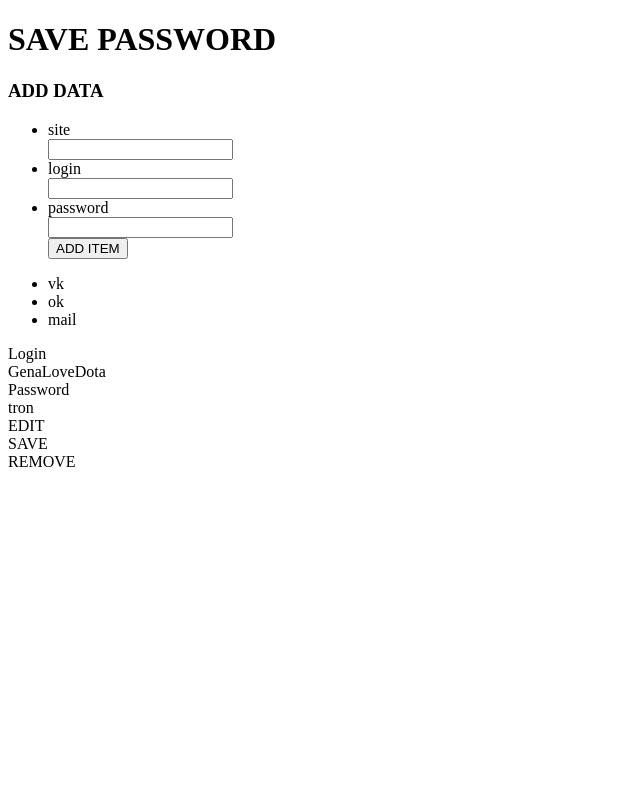
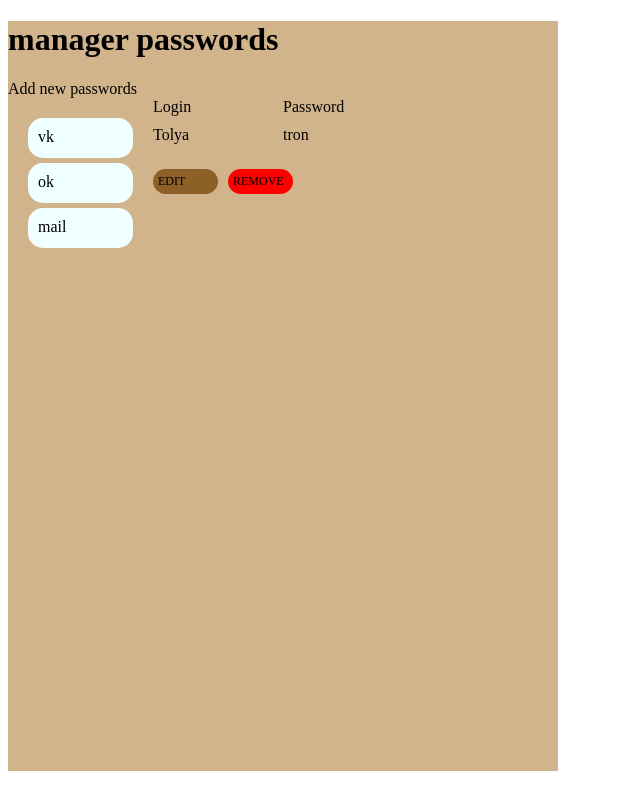
Before and after one commit to Kritonmag/ManagerPassword, a React (Create React App) app: page / in a window 1280 px wide. Both pictures are taken after a click on the item "vk". Shown: the whole page, without its empty margins (0-640 px from the left). Built offline with nearby package versions, Linux system fonts and the light colour scheme.

Commit message:
all func is work

```diff
--- /dev/null
+++ b/src/component/AddData/index.css
@@ -0,0 +1,3 @@
+.add-list {
+  list-style: none;
+}
--- a/src/component/AddData/index.tsx
+++ b/src/component/AddData/index.tsx
@@ -2,6 +2,7 @@ import React, { useState } from 'react'
 import { useDispatch } from 'react-redux'
 import { IAddItem } from '../../@type/assets'
 import { addItem } from '../../redux/slices/managerSlice'
+import './index.css'
 
 const AddData: React.FC = () => {
   const [siteValue, setSiteValue] = useState<string>('')
@@ -65,8 +66,7 @@ const AddData: React.FC = () => {
 
   return (
     <>
-      <h3>ADD DATA</h3>
-      <ul>
+      <ul className='add-list'>
         <li>
           <div>site</div>
           <div><input value={siteValue} onChange={onChangeSite} /></div>
--- /dev/null
+++ b/src/component/App.css
@@ -0,0 +1,9 @@
+.wrapper {
+  width: 550px;
+  height: 750px;
+  background-color: tan;
+}
+
+.area-app {
+  display: flex;
+}
--- a/src/component/App.tsx
+++ b/src/component/App.tsx
@@ -4,20 +4,27 @@ import { useSelector } from 'react-redux';
 import AddData from './AddData';
 import ItemData from './ItemData';
 import ListData from './ListData';
+import './App.css'
 
 const App: React.FC = () => {
   const [selecetItem, setSelecetItem] = useState(null)
+  const [addVisibility, setAddVisibility] = useState<boolean>(false)
 
   return (
     <div className='wrapper'>
-      <h1>SAVE PASSWORD</h1>
-      <AddData />
-      <div>
-        <ListData setSelecetItem={setSelecetItem} />
-        {
-          selecetItem !== null ? <ItemData selecetItem={selecetItem} /> : <></>
-        }
-      </div>
+      <h1>manager passwords</h1>
+      <div onClick={() => setAddVisibility(!addVisibility)}>{
+        addVisibility === false ? 'Add new passwords' : 'return back'
+      }</div>
+      {
+        addVisibility === true ? <AddData /> : <div className='area-app'>
+          <ListData setSelecetItem={setSelecetItem} />
+          {
+            selecetItem !== null ? <ItemData selecetItem={selecetItem} /> : <></>
+          }
+        </div>
+      }
+
     </div>
   )
 }
--- /dev/null
+++ b/src/component/ItemData/index.css
@@ -0,0 +1,53 @@
+.area-inform {
+  display: flex;
+  margin-bottom: 25px;
+}
+
+.area-login {
+  width: 120px;
+  margin-right: 10px;
+}
+
+.area-password {
+  width: 150px;
+}
+
+.title {
+  margin-bottom: 10px;
+}
+
+.area-btn {
+  display: flex;
+  list-style: none;
+  padding: 0;
+  margin: 0;
+}
+
+.btn-item:not(:last-child) {
+  margin-right: 10px;
+}
+
+.btn-item {
+  padding: 5px;
+  border-radius: 15px;
+  font-size: 12px;
+  height: 15px;
+  width: 55px;
+  cursor: pointer;
+}
+
+.btn-edit {
+  background-color: rgb(141, 96, 40);
+}
+
+.btn-back {
+  background-color: rgb(141, 96, 40);
+}
+
+.btn-save {
+  background-color: green;
+}
+
+.btn-remove {
+  background-color: red;
+}
--- a/src/component/ItemData/index.tsx
+++ b/src/component/ItemData/index.tsx
@@ -2,6 +2,7 @@ import React, { useState } from 'react'
 import { useDispatch } from 'react-redux'
 import { IAddItem } from '../../@type/assets'
 import { editItem, removeItem } from '../../redux/slices/managerSlice'
+import './index.css'
 
 type IItemProps = {
   selecetItem: IAddItem;
@@ -13,7 +14,7 @@ const ItemData: React.FC<IItemProps> = ({ selecetItem }) => {
   const [passwordValue, setPasswordValue] = useState<string>(selecetItem.password)
   const [item, setItem] = useState<IAddItem>({
     site: selecetItem.site,
-    login: loginValue,
+    login: selecetItem.login,
     password: passwordValue,
     id: selecetItem.id
   })
@@ -30,55 +31,47 @@ const ItemData: React.FC<IItemProps> = ({ selecetItem }) => {
   }
 
   const onChangePassword = (event: React.ChangeEvent<HTMLInputElement>) => {
-    setPasswordValue(event.target.value)
+    const newPassword = event.target.value
+    setPasswordValue(newPassword)
     setItem({
       site: item.site,
       login: item.login,
-      password: passwordValue,
+      password: newPassword,
       id: item.site
     })
   }
 
-  const onSaveItem = () => {
-    if (loginValue.trim().length !== 0 && passwordValue.trim().length !== 0) {
-      dispach(editItem(item))
-      setLoginValue('')
-      setPasswordValue('')
-      setItem({
-        site: '',
-        login: '',
-        password: '',
-        id: '0'
-      })
-    } else {
-      alert('ERROR')
-    }
-
-  }
-
-  console.log(item)
-
   return (
     <div>
-      <div className='area-login'>
-        <div>Login</div>
+      <div className='area-inform'>
+        <div className='area-login'>
+          <div className='title'>Login</div>
+          <div>{selecetItem.login}</div>
+        </div>
+        <div className='area-password'>
+          <div className='title'>Password</div>
+          {
+            editVisibility === false ? <div>{selecetItem.password}</div> : <input value={passwordValue} onChange={onChangePassword} />
+          }
+        </div>
+      </div>
+      <ul className='area-btn'>
         {
-          editVisibility === false ? <div>{selecetItem.login}</div> : <input value={loginValue} onChange={onChangeLogin} />
+          editVisibility === false ?
+            <li className='btn-item btn-edit' onClick={() => { setEditVisibility(!editVisibility) }}>EDIT</li> :
+            <li className='btn-item btn-save' onClick={() => dispach(editItem(item))}>SAVE</li>
         }
-      </div>
-      <div className='area-password'>
-        <div>Password</div>
         {
-          editVisibility === false ? <div>{selecetItem.password}</div> : <input value={passwordValue} onChange={onChangePassword} />
+          editVisibility === false ?
+            <li className='btn-item btn-remove' onClick={() => dispach(removeItem(selecetItem))}>REMOVE</li> :
+            <li className='btn-item btn-back' onClick={() => { setEditVisibility(false) }}>BACK</li>
         }
-      </div>
-      <div className='area-btn'>
-        <div onClick={() => { setEditVisibility(!editVisibility) }}>EDIT</div>
-        <div onClick={() => onSaveItem()}>SAVE</div>
-        <div onClick={() => dispach(removeItem(selecetItem))}>REMOVE</div>
-      </div>
+
+
+
+      </ul>
     </div>
+
   )
 }
-
 export default ItemData
--- /dev/null
+++ b/src/component/ListData/index.css
@@ -0,0 +1,23 @@
+.site-list {
+  list-style: none;
+  margin: 15px;
+  padding: 0;
+}
+
+.site-item {
+  margin: 5px;
+  padding: 10px;
+  background-color: azure;
+  width: 85px;
+  height: 20px;
+  border-radius: 15px;
+}
+
+.site-item-select {
+  background-color: blue;
+  margin: 5px;
+  padding: 10px;
+  width: 85px;
+  height: 20px;
+  border-radius: 15px;
+}
--- a/src/component/ListData/index.jsx
+++ b/src/component/ListData/index.jsx
@@ -1,17 +1,19 @@
-import React from 'react'
+import React, { useState } from 'react'
 import { useSelector } from 'react-redux';
-
+import './index.css'
 
 const ListData = ({ setSelecetItem }) => {
   const data = useSelector(state => state.managerPassword.data)
 
-  console.log(data, 'data')
-
   return (
-    <ul>
+    <ul className='site-list'>
       {
         data.map((item) => {
-          return <li key={item.id} onClick={() => setSelecetItem(item)}>{item.site}</li>
+          return <li key={item.id}
+            onClick={() => { setSelecetItem(item) }}
+            className='site-item'>
+            {item.site}
+          </li>
         })
       }
     </ul>
--- a/src/redux/slices/managerSlice.js
+++ b/src/redux/slices/managerSlice.js
@@ -6,25 +6,24 @@ const managerSlice = createSlice({
     data: [
       {
         site: 'vk',
-        login: 'GenaLoveDota',
+        login: 'Tolya',
         password: 'tron',
-        id: '1'
+        id: 'vk'
       }, {
         site: 'ok',
         login: 'Gena',
         password: 'raes143',
-        id: '2'
+        id: 'ok'
       }, {
         site: 'mail',
         login: 'GaLoota',
-        password: 'kall',
-        id: '3'
+        password: '46479',
+        id: 'mail'
       }
     ]
   },
   reducers: {
     addItem(state, action) {
-
       state.data.push({
         site: action.payload.site,
         login: action.payload.login,
@@ -36,7 +35,16 @@ const managerSlice = createSlice({
       state.data = state.data.filter(item => item.id != action.payload.id)
     },
     editItem(state, action) {
-
+      state.data = state.data.map((item) => {
+        if (item.id == action.payload.id) {
+          return ({
+            ...item,
+            password: action.payload.password
+          })
+        } else {
+          return item
+        }
+      })
     }
   },
 });
```
Also changed, not shown: src/@type/assets.d.ts (line endings or trailing spaces).
